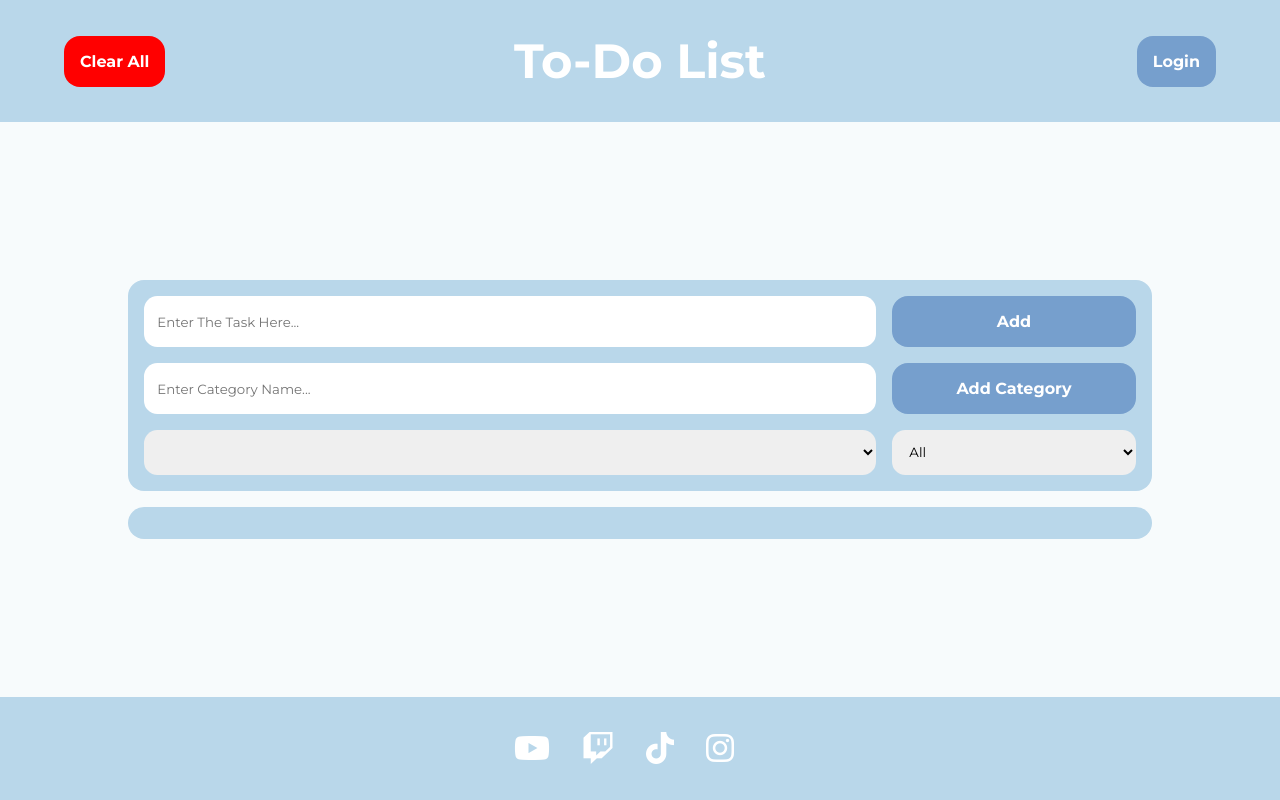
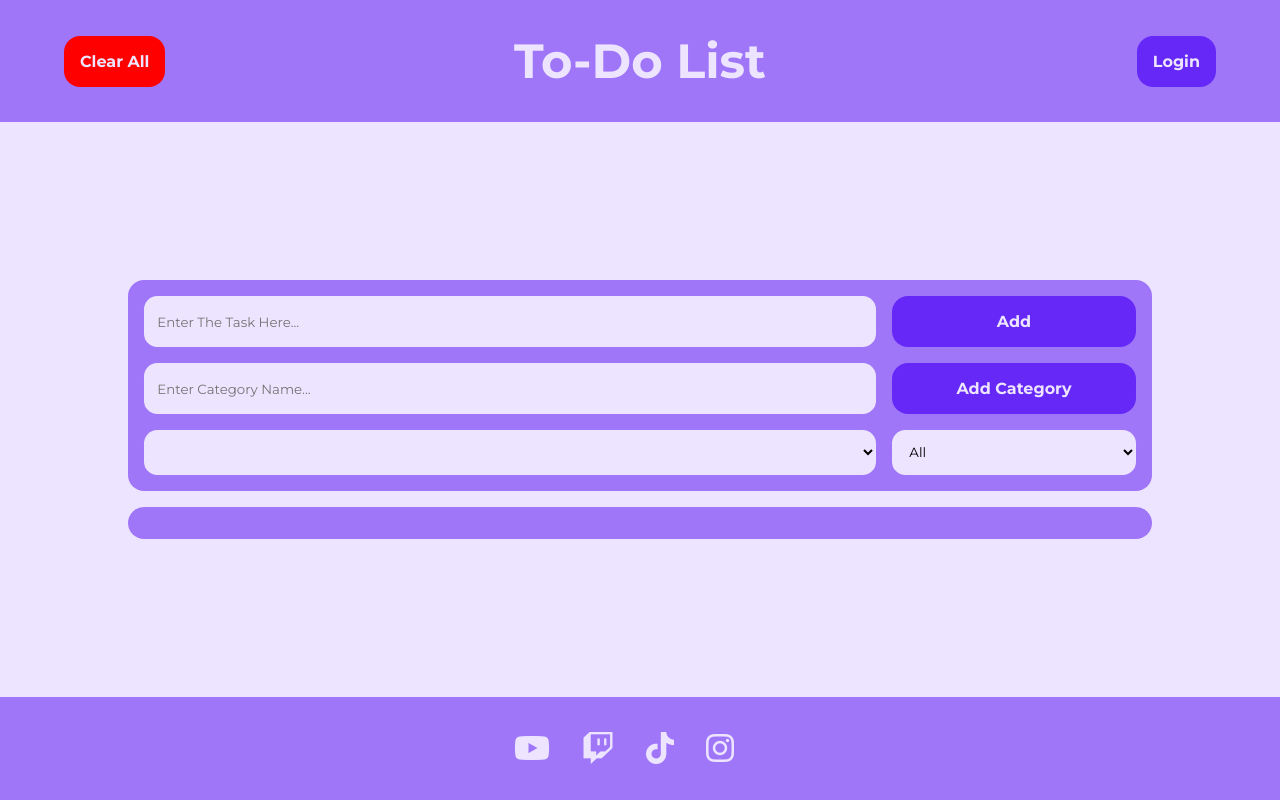
Before and after one commit to conceptbtw/to-do-list, a plain HTML site: page index.html in a window 1280 px wide. Drawn offline with Linux system fonts and the light colour scheme.

Commit message:
css colors update

```diff
--- a/css/global.css
+++ b/css/global.css
@@ -8,10 +8,10 @@
 }
 
 :root {
-  --first-color: #f7fbfc;
-  --second-color: #d6e6f2;
-  --third-color: #b9d7ea;
-  --fourth-color: #769fcd;
+  --first-color: #EDE4FF;
+  --second-color: #D7BBF5;
+  --third-color: #A076F9;
+  --fourth-color: #6528F7;
 }
 
 .container {
@@ -20,12 +20,12 @@
 }
 
 h1 {
-  color: white;
+  color: var(--first-color);
   font-size: 3em;
 }
 
 h2 {
-  color: white;
+  color: var(--first-color);
   font-size: 2em;
 }
 
@@ -36,4 +36,17 @@ a {
 button {
   font-weight: bold;
   cursor: pointer;
+  transition: transform 0.5s ease-in-out;
 }
+
+button:hover {
+  transform: scale(1.05);
+}
+
+input, select {
+  background-color: var(--first-color);
+}
+
+option:checked {
+  background-color: var(--second-color);
+}
--- a/css/index.css
+++ b/css/index.css
@@ -1,3 +1,7 @@
+html {
+  font-size: 12px;
+}
+
 body {
   background-color: var(--first-color);
   display: flex;
@@ -16,6 +20,10 @@ body {
   padding: 2em;
 }
 
+.header__title {
+  opacity: 0;
+}
+
 .header__buttons {
   display: flex;
   flex-direction: row;
@@ -24,7 +32,7 @@ body {
 }
 
 .header__buttons button {
-  color: white;
+  color: var(--first-color);
   font-size: 1em;
   padding: 1em;
   border: none;
@@ -65,13 +73,13 @@ body {
 
 .user-avatar {
   width: 4em;
-  border: 0.125em solid white;
+  border: 0.125em solid var(--first-color);
   border-radius: 50%;
 }
 
 .user-name {
   font-size: 1em;
-  color: white;
+  color: var(--first-color);
 }
 
 .content {
@@ -133,7 +141,7 @@ body {
 }
 
 .new-task button {
-  color: white;
+  color: var(--first-color);
   background-color: var(--fourth-color);
   font-size: 1em;
   padding: 1em;
@@ -163,11 +171,11 @@ body {
 }
 
 .task span {
-  color: white;
+  color: var(--first-color);
 }
 
 .task button {
-  color: white;
+  color: var(--first-color);
   font-size: 1em;
   padding: 1em;
   border: none;
@@ -207,6 +215,29 @@ body {
 }
 
 .footer__social-link {
-  color: white;
+  color: var(--first-color);
   font-size: 2em;
+  transition: transform 0.5s ease-in-out;
 }
+
+.footer__social-link:hover {
+  transform: scale(1.25);
+}
+
+@media (min-width: 576px) {
+  .header__title {
+    opacity: 1;
+  }
+}
+
+@media (min-width: 768px) {
+  html {
+    font-size: 14px;
+  }
+}
+
+@media (min-width: 992px) {
+  html {
+    font-size: 16px;
+  }
+}
--- a/js/discord.js
+++ b/js/discord.js
@@ -1,5 +1,5 @@
 const clientId = "1150001233772433429";
-const redirectUri = "http://localhost:5500/index.html";
+const redirectUri = "https://conceptbtw.github.io/to-do-list";
 
 const loginUrl = `https://discord.com/oauth2/authorize?client_id=${clientId}&redirect_uri=${encodeURIComponent(
   redirectUri
```
